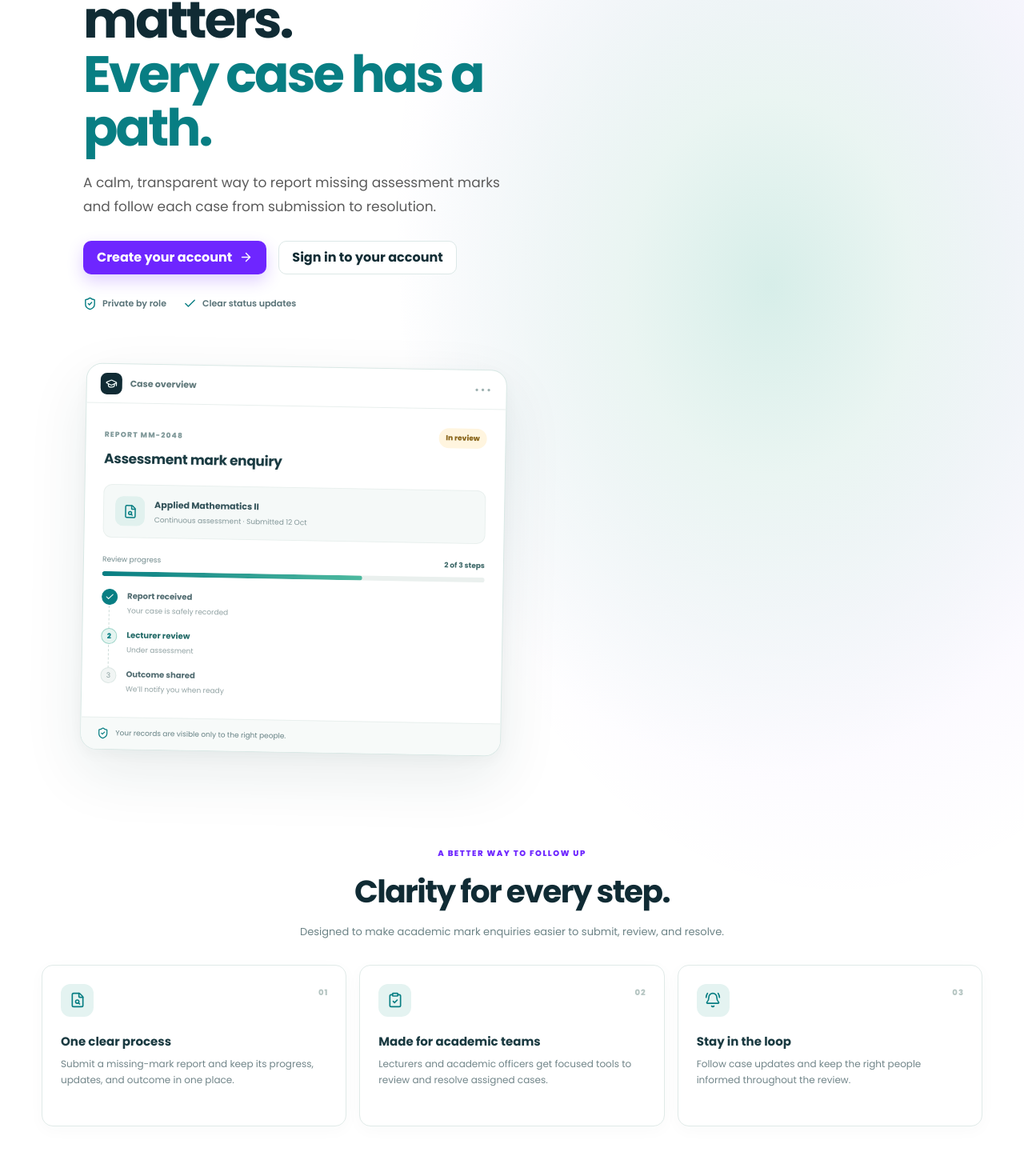
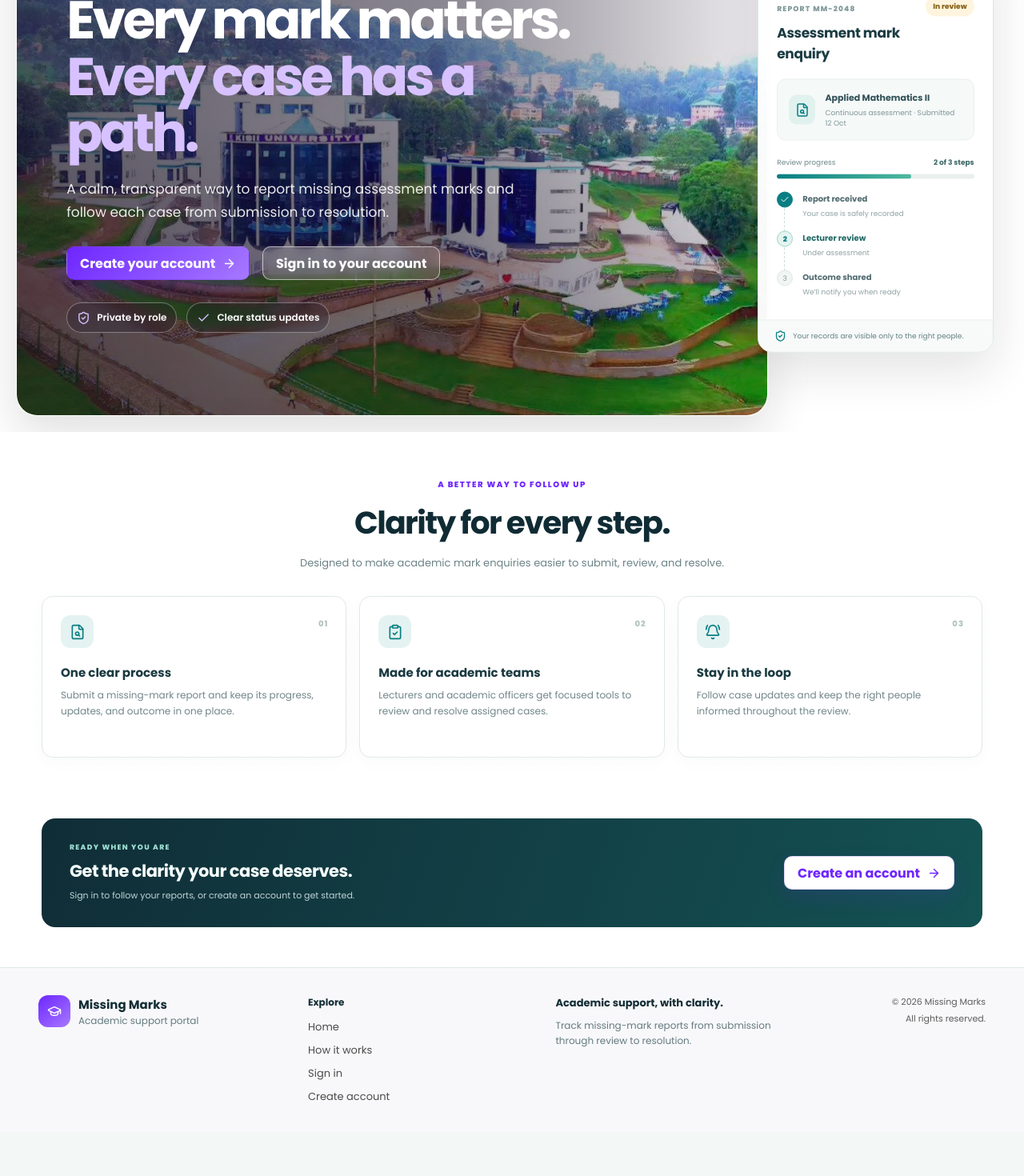
Before and after one commit to jeremi563/missing-marks-management-system, a React (Vite) app in the folder frontend/: page / in a window 1280 px wide. Shown: the part 260-1730 px from the top of the page at 80% size. After the commit the page ends 1675 px from the top, so only its background shows below. Built offline with nearby package versions, Linux system fonts and the light colour scheme; no server answers.

Commit message:
style: sync landing styles with local state (#83)

```diff
--- a/frontend/src/styles/components.css
+++ b/frontend/src/styles/components.css
@@ -1,8 +1,49 @@
-.button { display: inline-flex; align-items: center; justify-content: center; gap: 9px; min-height: 42px; padding: 0 16px; border: 1px solid transparent; border-radius: 10px; font-weight: 650; transition: .18s ease; }
-.button-primary { background: var(--primary); color: #fff; box-shadow: 0 8px 20px rgba(110, 38, 255, 0.22); }
-.button-primary:hover { background: var(--primary-strong); transform: translateY(-1px); }
-.button-secondary { background: #fff; color: var(--ink); border-color: var(--line); }
-.button-secondary:hover { border-color: var(--secondary); background: var(--secondary-soft); }
+.button {
+  display: inline-flex;
+  align-items: center;
+  justify-content: center;
+  gap: 9px;
+  min-height: 42px;
+  padding: 0 16px;
+  border: 1px solid transparent;
+  border-radius: 10px;
+  font-weight: 650;
+  transition: transform 0.2s ease, box-shadow 0.2s ease, border-color 0.2s ease, background 0.2s ease, color 0.2s ease;
+  will-change: transform;
+}
+.button:hover {
+  transform: translateY(-2px) scale(1.01);
+}
+.button-primary {
+  background: linear-gradient(135deg, var(--primary) 0%, var(--secondary) 100%);
+  color: #fff;
+  box-shadow: 0 12px 26px rgba(110, 38, 255, 0.22);
+}
+.button-primary:hover {
+  background: linear-gradient(135deg, var(--primary-strong) 0%, var(--primary) 100%);
+  box-shadow: 0 18px 30px rgba(110, 38, 255, 0.28);
+}
+.button-secondary {
+  background: rgba(255,255,255,0.9);
+  color: var(--ink);
+  border-color: var(--line);
+  box-shadow: 0 6px 18px rgba(23, 23, 23, 0.04);
+}
+.button-secondary:hover {
+  border-color: var(--secondary);
+  background: var(--secondary-soft);
+  box-shadow: 0 10px 22px rgba(110, 38, 255, 0.08);
+}
+.button-light {
+  background: #ffffff;
+  color: var(--primary);
+  border-color: rgba(110, 38, 255, 0.18);
+  box-shadow: 0 10px 24px rgba(110, 38, 255, 0.12);
+}
+.button-light:hover {
+  background: #f6f0ff;
+  border-color: rgba(110, 38, 255, 0.4);
+}
 .button-full { width: 100%; margin-top: 20px; }
 .icon-button, .menu-button, .sidebar-close { display: inline-grid; place-items: center; width: 38px; height: 38px; border: 0; border-radius: 9px; color: var(--ink); background: transparent; }
 .icon-button:hover, .menu-button:hover { background: var(--card); }
@@ -73,17 +114,91 @@ table { width: 100%; border-collapse: collapse; text-align: left; }
 th, td { padding: 13px 15px; border-bottom: 1px solid #edf0f5; font-size: 13px; white-space: nowrap; }
 th { color: #6a6a6a; background: #faf8ff; font-size: 11px; text-transform: uppercase; letter-spacing: .05em; }
 tr:last-child td { border-bottom: 0; }
-.landing-page { min-height: 100vh; background: radial-gradient(ellipse at 82% 25%, rgba(110, 38, 255, 0.09), transparent 38%), #fff; }
+.landing-page { min-height: 100vh; background: linear-gradient(180deg, rgba(110, 38, 255, 0.05), rgba(255,255,255,0.98) 18%, #fff 100%); }
 .public-nav { display: flex; align-items: center; justify-content: space-between; max-width: 1160px; height: 82px; margin: auto; padding: 0 24px; }
 .public-nav nav, .hero-actions, .hero-points { display: flex; align-items: center; gap: 15px; }
 .public-nav nav > a:first-child, .back-link { color: #3b3b3b; font-size: 14px; font-weight: 650; }
-.landing-hero { display: grid; grid-template-columns: 1.05fr .95fr; align-items: center; gap: 70px; max-width: 1120px; min-height: 650px; margin: auto; padding: 60px 24px; }
-.hero-copy h1 { max-width: 630px; margin: 15px 0 20px; font-size: clamp(42px, 5.2vw, 64px); line-height: 1.06; letter-spacing: -.045em; }
-.hero-description { max-width: 590px; color: #5b5b5b; font-size: 17px; line-height: 1.75; }
+.public-login-link {
+  color: #3d3d3d;
+  font-weight: 600;
+  transition: color 0.2s ease, transform 0.2s ease;
+}
+.public-login-link:hover {
+  color: var(--primary);
+  transform: translateY(-1px);
+}
+.landing-hero {
+  position: relative;
+  display: block;
+  width: 100%;
+  grid-template-columns: none;
+  gap: 0;
+  min-height: clamp(620px, calc(100svh - 82px), 790px);
+  margin: 0;
+  padding: 0;
+  overflow: hidden;
+  background: #fff;
+}
+.landing-hero::before { display: none; }
+.hero-copy {
+  position: absolute;
+  top: 50%;
+  left: clamp(28px, 6.5vw, 100px);
+  z-index: 2;
+  width: min(54%, 690px);
+  color: #fff;
+  transform: translateY(-50%);
+}
+.hero-copy .eyebrow { display: flex; align-items: center; gap: 12px; color: #fff; }
+.hero-copy h1 { max-width: 660px; margin: 18px 0 20px; color: #fff; font-size: clamp(42px, 5.2vw, 68px); line-height: 1.06; }
+.hero-copy h1 span { color: #d7c2ff; }
+.hero-description { max-width: 570px; color: rgba(255,255,255,0.9); font-size: 17px; line-height: 1.75; }
 .hero-actions { flex-wrap: wrap; margin-top: 27px; }
-.hero-points { flex-wrap: wrap; margin-top: 32px; color: #4f4f4f; font-size: 12px; }
-.hero-points span { display: inline-flex; align-items: center; gap: 6px; }
-.hero-points svg { color: var(--primary); }
+.hero-copy .button-secondary { color: #fff; border-color: rgba(255,255,255,0.6); background: rgba(255,255,255,0.12); backdrop-filter: blur(8px); }
+.hero-copy .button-secondary:hover { color: var(--ink); background: #fff; }
+.hero-assurance { display: flex; flex-wrap: wrap; gap: 12px; margin-top: 28px; color: #fff; font-size: 12px; }
+.hero-assurance span { display: inline-flex; align-items: center; gap: 8px; padding: 9px 12px; border: 1px solid rgba(255,255,255,0.36); border-radius: 999px; background: rgba(20,14,34,0.24); backdrop-filter: blur(8px); }
+.hero-assurance svg { color: #d7c2ff; }
+.hero-eyebrow-dot { display: inline-block; width: 8px; height: 8px; border-radius: 50%; background: var(--primary); box-shadow: 0 0 0 6px rgba(110, 38, 255, 0.12); }
+.hero-copy .hero-eyebrow-dot { flex: 0 0 auto; background: #d7c2ff; box-shadow: 0 0 0 6px rgba(215,194,255,0.22); }
+.hero-visual {
+  position: absolute;
+  inset: 20px 25% 20px 20px;
+  z-index: 0;
+  overflow: hidden;
+  border: 1px solid rgba(255,255,255,0.65);
+  border-radius: 26px;
+  box-shadow: 0 20px 55px rgba(23,23,23,0.14);
+}
+.hero-visual-image {
+  position: absolute;
+  inset: 0;
+  background-image: url('/images/campus-hero.png');
+  background-size: cover;
+  background-position: center;
+  border-radius: inherit;
+  overflow: hidden;
+  animation: campusDrift 24s ease-in-out infinite alternate;
+}
+.hero-visual-image::before {
+  content: "";
+  position: absolute;
+  inset: 0;
+  background: linear-gradient(90deg, rgba(18,12,30,0.68) 0%, rgba(18,12,30,0.48) 58%, rgba(18,12,30,0.06) 100%), linear-gradient(0deg, rgba(18,12,30,0.28), transparent 55%);
+}
+.landing-preview {
+  position: absolute;
+  top: 50%;
+  right: clamp(16px, 3vw, 46px);
+  z-index: 2;
+  width: min(23%, 320px);
+  overflow: hidden;
+  border: 1px solid var(--line);
+  border-radius: 18px;
+  background: rgba(255,255,255,0.97);
+  box-shadow: 0 22px 60px rgba(23,23,23,0.12);
+  transform: translateY(-50%);
+}
 .hero-art { position: relative; min-height: 360px; padding: 26px; overflow: hidden; border: 1px solid var(--line); border-radius: 24px; background: linear-gradient(135deg,#fff,#f8f5ff); box-shadow: 0 28px 80px rgba(110, 38, 255, 0.12); transform: rotate(1deg); }
 .hero-art-top { display: flex; gap: 6px; }
 .hero-dot { width: 8px; height: 8px; border-radius: 50%; background: #dcd4ff; }
@@ -92,8 +207,47 @@ tr:last-child td { border-bottom: 0; }
 .hero-art-line.short { width: 46%; }
 .hero-art-status { display: flex; justify-content: space-between; margin: 30px 0 0; padding: 16px; border: 1px solid var(--line); border-radius: 12px; color: #525252; font-size: 12px; background: #fff; }
 .hero-art-status strong { color: var(--primary); }
-.public-footer { padding: 22px; border-top: 1px solid #f0f0f0; color: #666; text-align: center; font-size: 12px; }
+.public-footer {
+  display: block;
+  width: 100%;
+  max-width: none;
+  margin: 0;
+  padding: 0;
+  color: var(--ink);
+  border-top: 1px solid var(--line);
+  background: #F8F8FA;
+}
+.footer-inner {
+  display: grid;
+  grid-template-columns: 1.1fr 1fr 1.4fr auto;
+  align-items: start;
+  gap: 32px;
+  max-width: 1240px;
+  margin: 0 auto;
+  padding: 34px 28px;
+}
+.footer-brand { display: flex; align-items: center; gap: 10px; }
+.footer-brand strong { display: block; font-size: 15px; }
+.footer-brand small { display: block; color: var(--muted); font-size: 12px; }
+.footer-links { display: grid; justify-items: start; gap: 9px; color: #4b4b4b; font-size: 13px; }
+.footer-links > strong { margin-bottom: 3px; color: var(--ink); font-size: 12px; }
+.footer-links a {
+  color: inherit;
+  transition: color 0.2s ease, transform 0.2s ease;
+}
+.footer-links a:hover {
+  color: var(--primary);
+  transform: translateY(-1px);
+}
+.footer-purpose strong { display: block; margin-bottom: 8px; color: var(--ink); font-size: 13px; }
+.footer-purpose p { max-width: 290px; margin: 0; color: var(--muted); font-size: 12px; line-height: 1.6; }
+.footer-meta { display: grid; gap: 5px; color: #5d5d5d; font-size: 11px; line-height: 1.5; text-align: right; }
 .auth-page { min-height: 100vh; padding: 28px 20px 50px; background: radial-gradient(ellipse at 50% 0%, rgba(110, 38, 255, 0.08), transparent 45%), #fff; }
+
+@keyframes campusDrift {
+  from { background-position: 48% center; }
+  to { background-position: 54% center; }
+}
 .back-link { display: flex; align-items: center; gap: 7px; max-width: 480px; margin: 0 auto 18px; }
 .auth-card { width: min(100%, 440px); margin: 0 auto; padding: 32px; border: 1px solid var(--line); border-radius: 18px; background: #fff; box-shadow: 0 16px 55px rgba(23,23,23,0.06); }
 .auth-card-wide { width: min(100%, 520px); }
--- a/frontend/src/styles/global.css
+++ b/frontend/src/styles/global.css
@@ -12,3 +12,7 @@ a { color: inherit; text-decoration: none; }
 button { cursor: pointer; }
 button:disabled { cursor: not-allowed; opacity: .58; }
 ::selection { color: #fff; background: var(--primary); }
+
+@media (max-width: 320px) {
+  body { min-width: 0; }
+}
```
